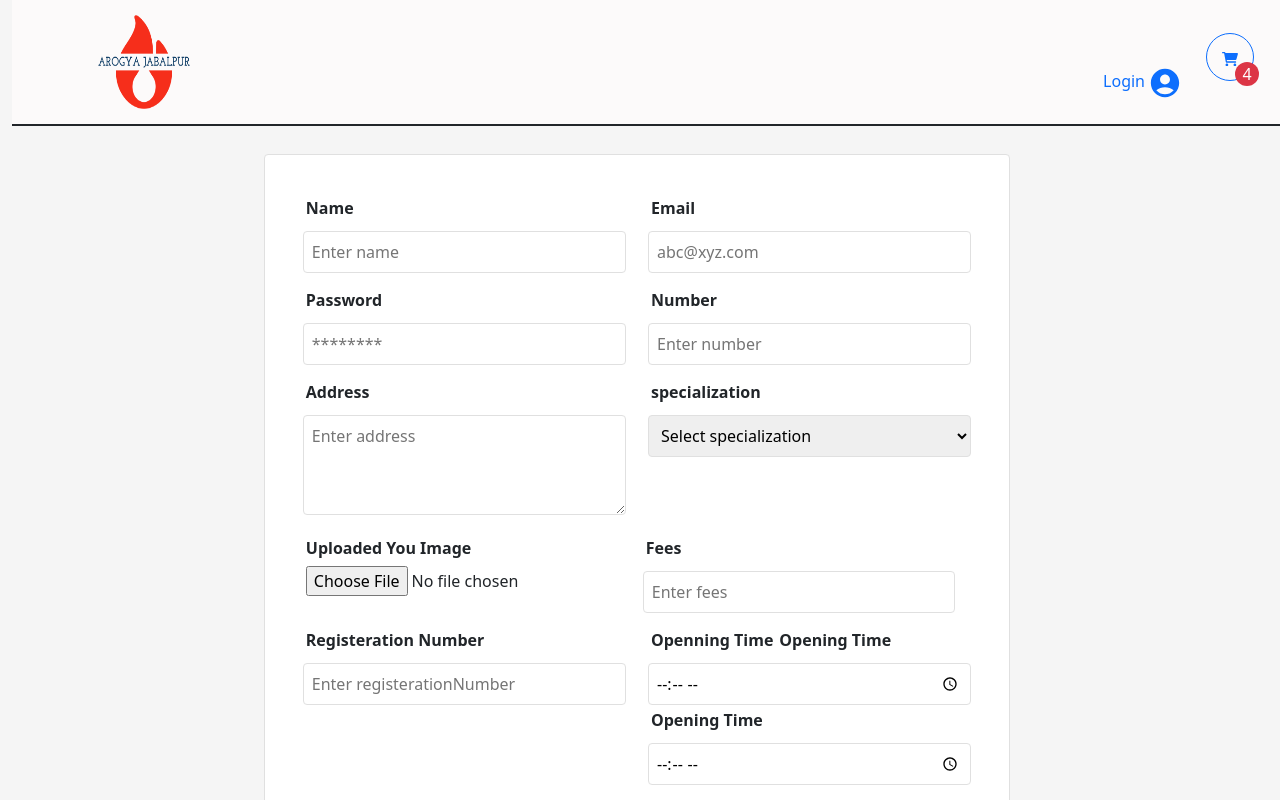
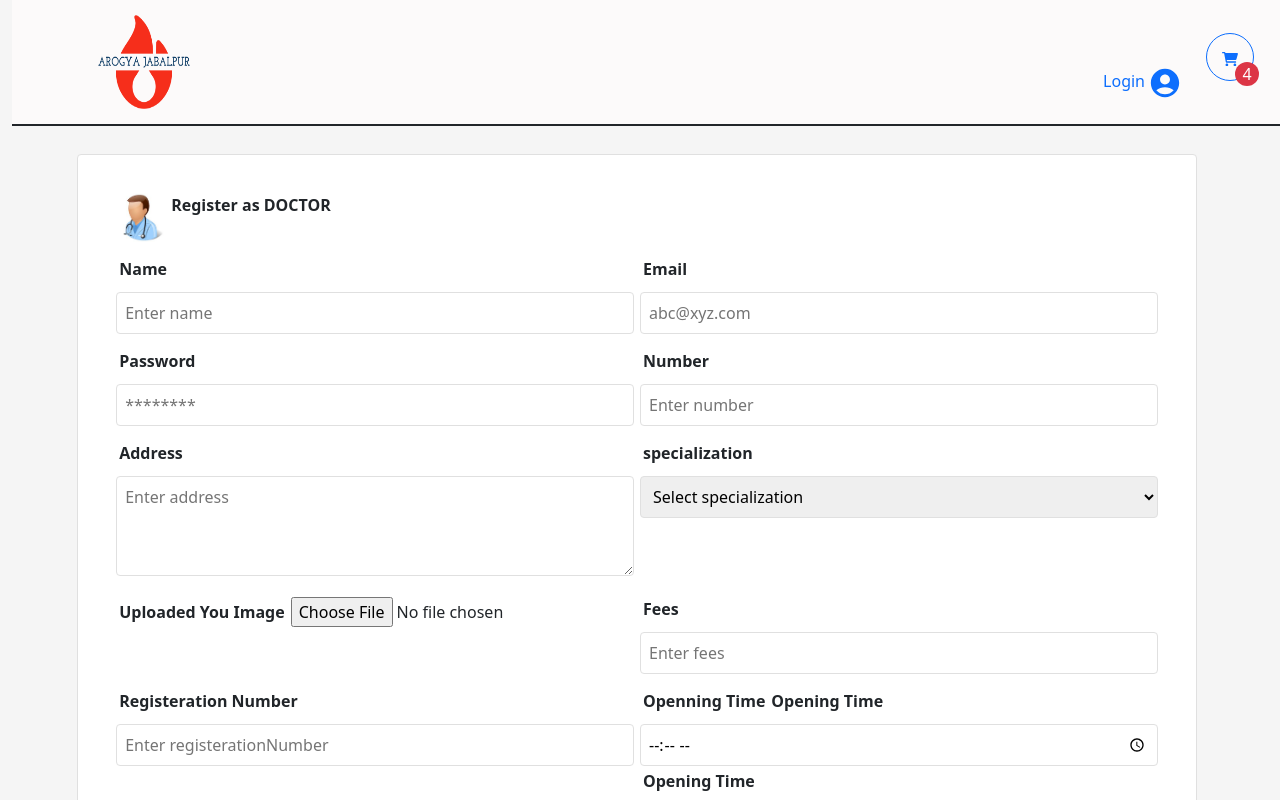
Before and after one commit to mohitdubey132/ArogayajabalpurFrontendV1, a React (Create React App) app in the folder front_end/: page /doctorSigin in a window 1280 px wide. Shown: the top 800 px of the page. Built offline with nearby package versions, Linux system fonts and the light colour scheme.

Commit message:
09/0/2023 deploy front_end

```diff
--- a/front_end/src/pages/DoctorSigin.jsx
+++ b/front_end/src/pages/DoctorSigin.jsx
@@ -8,6 +8,7 @@ import 'react-toastify/dist/ReactToastify.css';
 import React, { useRef, useState } from 'react';
 //import { CloudinaryContext, Image, Transformation } from 'cloudinary-react';
 import { useNavigate } from 'react-router-dom';
+import doctors from '../assets/doctors.jpeg';
 
 
 const DoctorSigin = () => {
@@ -50,7 +51,7 @@ const DoctorSigin = () => {
       // },
       fees: Yup.string().required('Required')
     }),
-    onSubmit:async (values) => {
+    onSubmit: async (values) => {
       const uploadedImage = await handleImageUpload();
       if (uploadedImage) {
         values.images.url = uploadedImage.secure_url;
@@ -129,10 +130,13 @@ const DoctorSigin = () => {
 
   return (
     <div>DoctorSigin
-      <div style={{ display: "flex",marginTop:"5rem", alignContent: "center", justifyContent: "center", backgroundColor: "", width: "100%" }}>
-        <form onSubmit={formik.handleSubmit} style={{ display: "flex", margin: "2rem", backgroundColor: "white", flexDirection: "column", alignItems: 'baseline', justifyContent: "center", width: "60%", padding: "2rem", border: "1px solid #E0E0E0", borderRadius: "4px" }}>
+      <div style={{ display: "flex", marginTop: "5rem", alignContent: "center", justifyContent: "center", backgroundColor: "", width: "100%" }}>
+        <form onSubmit={formik.handleSubmit} style={{ display: "flex", margin: "2rem", backgroundColor: "white", flexDirection: "column", alignItems: 'baseline', justifyContent: "center", width: "90%", padding: "2rem", border: "1px solid #E0E0E0", borderRadius: "4px" }}>
+          <div style={{display:"flex"}}>  <img src={doctors} height={"55px"} width={"55px"} />
+          <strong> Register as DOCTOR  </strong>
+          </div>
           <div style={{ width: "100%", display: "flex", justifyContent: "space-between", flexDirection: "row", flexWrap: 'wrap' }}>
-            <div style={{ flex: 1, marginRight: "1rem" }}>
+            <div style={{ flex: 1 }}>
               <label htmlFor="name" style={{ fontWeight: "bold" }}>Name</label>
               <input name='name'
                 type='text'
@@ -158,7 +162,7 @@ const DoctorSigin = () => {
             </div>
           </div>
           <div style={{ width: "100%", display: "flex", justifyContent: "space-between", flexWrap: "wrap" }}>
-            <div style={{ flex: 1, marginRight: "1rem" }}>
+            <div style={{ flex: 1 }}>
               <label htmlFor='password' style={{ fontWeight: "bold" }}>Password</label>
               <input name='password'
                 type='password'
@@ -184,7 +188,7 @@ const DoctorSigin = () => {
             </div>
           </div>
           <div style={{ width: "100%", display: "flex", justifyContent: "space-between" }}>
-            <div style={{ flex: 1, marginRight: "1rem" }}>
+            <div style={{ flex: 1}}>
               <label htmlFor='address' style={{ fontWeight: "bold" }}>Address</label>
               <textarea name='address'
                 type='text'
@@ -216,20 +220,20 @@ const DoctorSigin = () => {
             </div>
           </div>
           <div style={{ width: "100%", display: "flex", justifyContent: "flex-end" }}>
-            <div style={{ flex: 1, marginRight: "1rem" }}>
+            <div style={{ flex: 1}}>
               <label htmlFor='image' style={{ fontWeight: "bold" }}>Uploaded You Image</label>
               <input name='image' type="file" ref={fileToUploadRef} />
               {imageUrl ? <img src={imageUrl} height={"30px"} width={"30px"} alt='uploaded' /> : null
               }
             </div>
-            <div style={{ flex: 1, marginRight: "1rem" }}>
+            <div style={{ flex: 1 }}>
               <label htmlFor='fees' style={{ fontWeight: "bold" }}>Fees</label>
               <input name='fees'
                 type='text'
                 placeholder='Enter fees'
                 value={formik.values.fees}
                 onChange={formik.handleChange}
-                style={{ width: "100%", padding: "0.5rem", borderRadius: "4px", border: "1px solid #E0E0E0", marginTop: "0.5rem" }}
+                style={{ width: "100%", padding: ".5rem", borderRadius: "4px", border: "1px solid #E0E0E0", marginTop: "0.5rem" }}
               />{formik.touched.fees && formik.errors.fees ? (
                 <div style={{ color: "Red" }}>{formik.errors.fees}</div>
               ) : null}
@@ -237,7 +241,7 @@ const DoctorSigin = () => {
 
           </div>
           <div style={{ width: "100%", display: "flex", justifyContent: "space-between", flexDirection: "row", flexWrap: 'wrap' }}>
-            <div style={{ flex: 1, marginRight: "1rem" }}>
+            <div style={{ flex: 1 }}>
               <label htmlFor="registerationNumber" style={{ fontWeight: "bold" }}>Registeration Number</label>
               <input name='registerationNumber'
                 type='text'
```
Also changed, not shown: front_end/src/assets/doctors.jpeg (added), front_end/src/assets/doctors.png (added).
